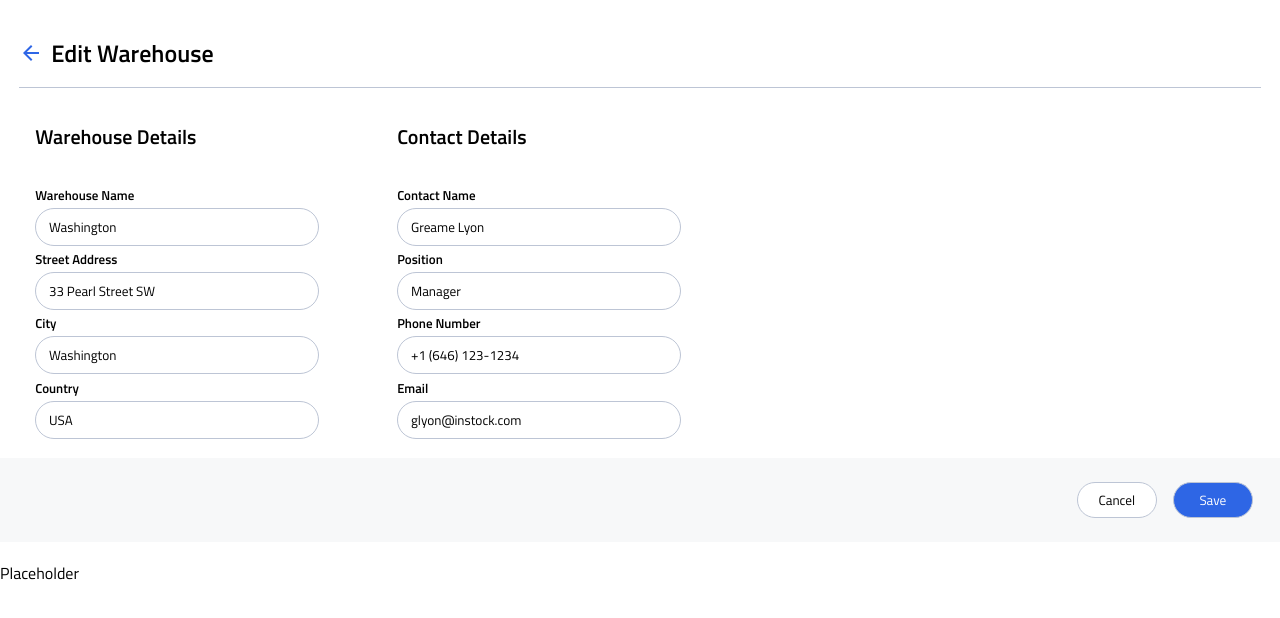
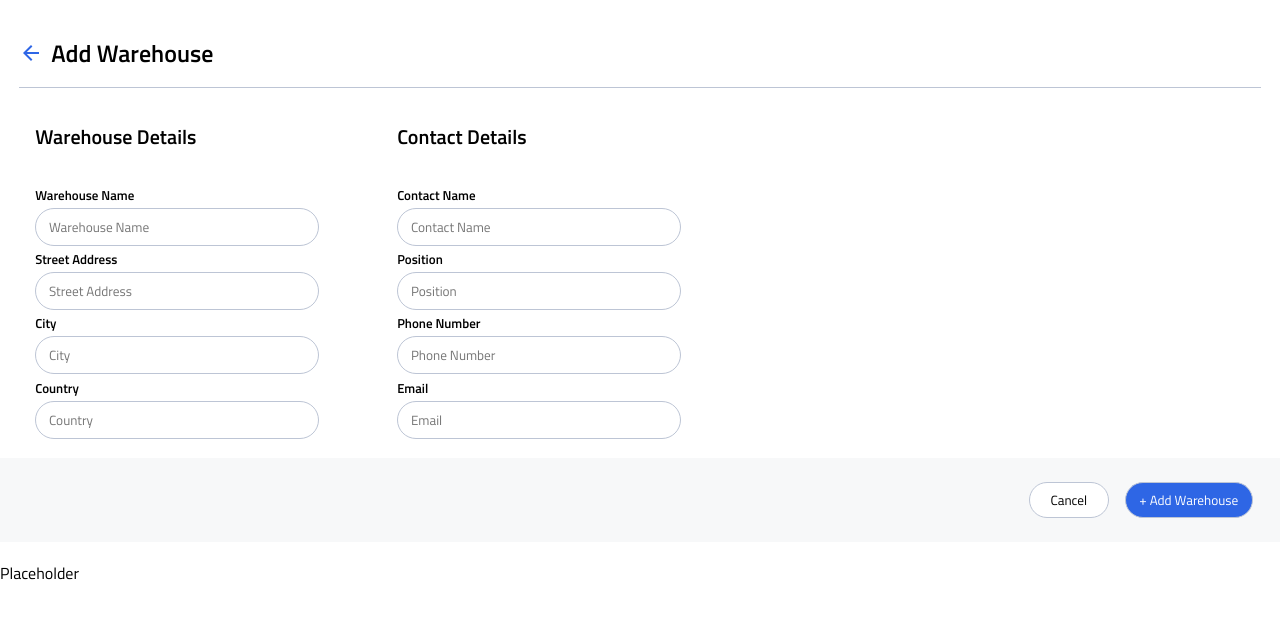
Before and after one commit to faizasidd/Instock, a React (Create React App) app: page /warehouse/edit/1 in a window 1280 px wide. Shown: the top 618 px of the page. Built offline with nearby package versions, Linux system fonts and the light colour scheme.

Commit message:
created add warehouse component

```diff
--- a/src/App.js
+++ b/src/App.js
@@ -4,11 +4,12 @@ import React from "react";
 import { BrowserRouter, Route, Switch } from "react-router-dom";
 import Placeholder from "./components/Placeholder/Placeholder";
 import EditWarehouse from "./components/EditWarehouse/EditWarehouse";
+import AddWarehouse from "./components/AddWarehouse/AddWarehouse";
 
 function App() {
   return (
     <BrowserRouter>
-      <EditWarehouse />
+      <AddWarehouse/>
 
       <Switch>
         <Route path="/" exact component={Placeholder} />
--- /dev/null
+++ b/src/components/AddWarehouse/AddWarehouse.js
@@ -0,0 +1,55 @@
+import React, { useState } from "react";
+import "./AddWarehouse.scss";
+import arrowBack from "../../assets/icons/arrow_back-24px.svg";
+import WarehouseForm from "../WarehouseForm/WarehouseForm";
+import useForm from "../../utils/useForm";
+
+const AddWarehouse = (props) => {
+  const [warehouse, setWarehouse] = useState({
+    id: "",
+    name: "",
+    address: "",
+    city: "",
+    country: "",
+    contactName: "", //I flattened the contact part - this will have to be adjusted in the backend
+    contactPosition: "",
+    contactPhone: "",
+    contactEmail: "",
+  });
+  const { handleChange, values, errors, handleSubmit } = useForm();
+  const handleInputChange = (e) => {
+    handleChange(e);
+    setWarehouse({ ...warehouse, [e.target.name]: e.target.value });
+  };
+
+  return (
+    <div className="add-warehouse">
+      <div className="add-warehouse__title-container">
+        <img src={arrowBack} />
+        <h1 className="add-warehouse__title">Add Warehouse</h1>
+      </div>
+      <div className="add-warehouse__form-container">
+        <WarehouseForm
+          handleInputChange={handleInputChange}
+          warehouse={warehouse}
+          setWarehouse={setWarehouse}
+          errors={errors}
+          handleSubmit={handleSubmit}
+        />
+      </div>
+      <div className="add-warehouse__button-container">
+        <button className="add-warehouse__button">Cancel</button>
+        <button
+          onClick={(e) => handleSubmit(e, warehouse)}
+          type="submit"
+          value="submit"
+          className="add-warehouse__button--save"
+        >
+          + Add Warehouse
+        </button>
+      </div>
+    </div>
+  );
+};
+
+export default AddWarehouse;
--- /dev/null
+++ b/src/components/AddWarehouse/AddWarehouse.scss
@@ -0,0 +1,65 @@
+@use '../../styles/partials/colors';
+@use '../../styles/partials/mixins' as *;
+
+.add-warehouse {
+  margin: 1.2rem;
+
+  &__title-container {
+    display: flex;
+    flex-direction: row;
+  }
+
+  &__title {
+    font-size: 1.5rem;
+    padding-left: 0.5rem;
+  }
+
+  &__button-container {
+    display: flex;
+    flex-direction: row;
+    padding: 0 1.2rem;
+    margin: 0 -1.2rem;
+    background-color: colors.$background-page;
+  }
+
+  &__button {
+    width: 8rem;
+    padding: 0.5rem, 3.1875rem;
+    margin: 1.5rem 0.5rem;
+    background-color: colors.$primary-white;
+    height: 2.25rem;
+    border-radius: 1.25rem;
+    border: 1px solid colors.$secondary-borders;
+    font-family: inherit;
+
+    &--save {
+      background-color: colors.$primary-interactive;
+      color: colors.$primary-white;
+      width: 8rem;
+      padding: 0.5rem, 3.1875rem;
+      margin: 1.5rem 0.5rem;
+      height: 2.25rem;
+      border-radius: 1.25rem;
+      border: 1px solid colors.$secondary-borders;
+      font-family: inherit;
+    }
+  }
+
+  @include tablet {
+    &__title-container {
+      border-bottom: 1px solid colors.$secondary-borders;
+    }
+
+    &__button-container {
+      display: flex;
+      justify-content: flex-end;
+    }
+    &__button {
+      width: 5rem;
+
+      &--save {
+        width: 8rem;
+      }
+    }
+  }
+}
--- a/src/components/WarehouseForm/WarehouseForm.js
+++ b/src/components/WarehouseForm/WarehouseForm.js
@@ -25,6 +25,7 @@ const WarehouseForm = (props) => {
             className="form__input-field"
             name="name"
             value={props.warehouse.name}
+            placeholder="Warehouse Name"
             onChange={props.handleInputChange}
           ></input>
           {props.errors.name && (
@@ -38,6 +39,7 @@ const WarehouseForm = (props) => {
             type="text"
             className="form__input-field"
             name="address"
+            placeholder="Street Address"
             value={props.warehouse.address}
             onChange={props.handleInputChange}
           ></input>
@@ -53,6 +55,7 @@ const WarehouseForm = (props) => {
             type="text"
             className="form__input-field"
             name="city"
+            placeholder="City"
             value={props.warehouse.city}
             onChange={props.handleInputChange}
           ></input>
@@ -68,6 +71,7 @@ const WarehouseForm = (props) => {
             type="text"
             className="form__input-field"
             name="country"
+            placeholder="Country"
             value={props.warehouse.country}
             onChange={props.handleInputChange}
           ></input>
@@ -85,6 +89,7 @@ const WarehouseForm = (props) => {
             type="text"
             className="form__input-field"
             name="contactName"
+            placeholder="Contact Name"
             value={props.warehouse.contactName}
             onChange={props.handleInputChange}
           ></input>
@@ -100,6 +105,7 @@ const WarehouseForm = (props) => {
             type="text"
             className="form__input-field"
             name="contactPosition"
+            placeholder="Position"
             value={props.warehouse.contactPosition}
             onChange={props.handleInputChange}
           ></input>
@@ -115,6 +121,7 @@ const WarehouseForm = (props) => {
             type="text"
             className="form__input-field"
             name="contactPhone"
+            placeholder="Phone Number"
             value={props.warehouse.contactPhone}
             onChange={props.handleInputChange}
           />
@@ -130,6 +137,7 @@ const WarehouseForm = (props) => {
             type="text"
             className="form__input-field"
             name="contactEmail"
+            placeholder="Email"
             value={props.warehouse.contactEmail}
             onChange={props.handleInputChange}
           ></input>
--- a/src/utils/useForm.js
+++ b/src/utils/useForm.js
@@ -72,7 +72,10 @@ const useForm = (callback) => {
     e.preventDefault();
 
     let existingErrors = {}; //object that holds all errors
-    Object.keys(warehouse).forEach((key) => {
+    // if (Object === null) {
+    //   return null;
+    // }
+    Object.keys(warehouse || {}).forEach((key) => {
       //looping through each key in the warehouse object
       //and validating its value
       //and returning an error object
```
